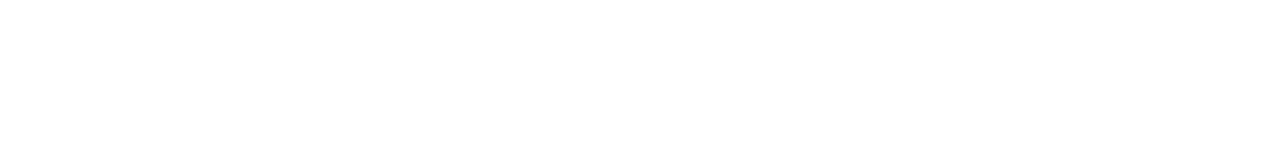
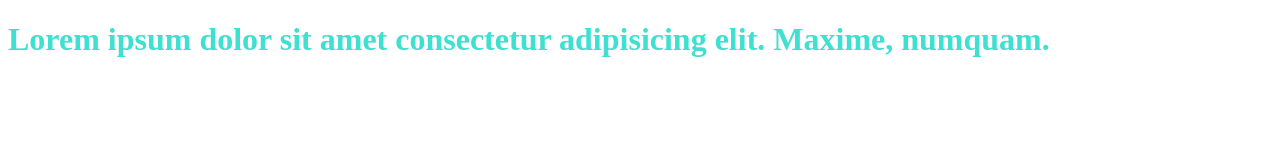
Before and after one commit to wasimmahamod/esmern2401, a plain HTML site: page index.html in a window 1280 px wide. Drawn offline with Linux system fonts and the light colour scheme.

Commit message:
h1 tag is add and style.css file is created

```diff
--- a/index.html
+++ b/index.html
@@ -1,11 +1,14 @@
 <!DOCTYPE html>
 <html lang="en">
-<head>
-    <meta charset="UTF-8">
-    <meta name="viewport" content="width=device-width, initial-scale=1.0">
+  <head>
+    <meta charset="UTF-8" />
+    <meta name="viewport" content="width=device-width, initial-scale=1.0" />
     <title>Document</title>
-</head>
-<body>
-
-</body>
+    <link rel="stylesheet" href="style.css" />
+  </head>
+  <body>
+    <h1>
+      Lorem ipsum dolor sit amet consectetur adipisicing elit. Maxime, numquam.
+    </h1>
+  </body>
 </html>
--- /dev/null
+++ b/style.css
@@ -0,0 +1,3 @@
+h1 {
+  color: turquoise;
+}
```
